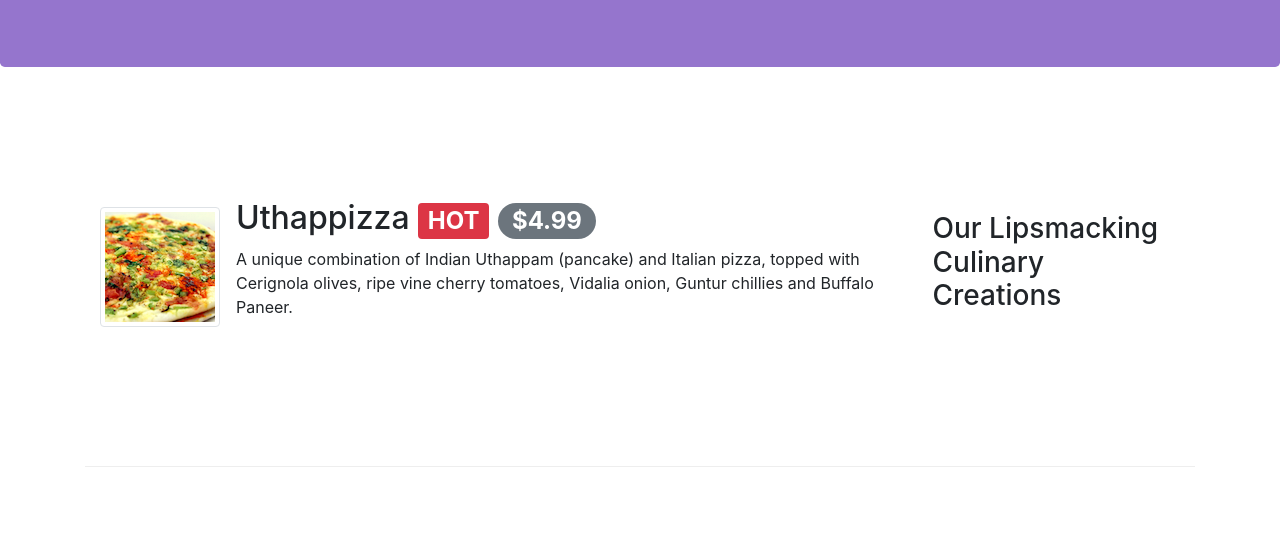
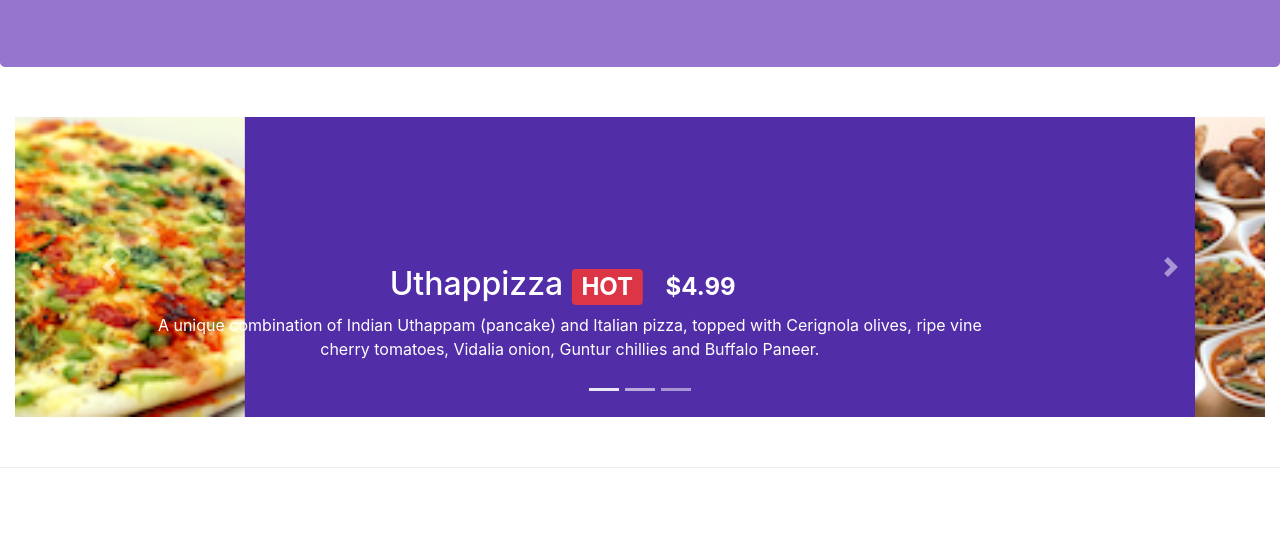
Before and after one commit to Sedki-Sghairi/full-stack-web-dev-course, a website: page index.html in a window 1280 px wide. Shown: the part 267-800 px from the top of the page. Drawn offline with nearby package versions, Linux system fonts and the light colour scheme.

Commit message:
Carousel

```diff
--- a/css/style.css
+++ b/css/style.css
@@ -40,3 +40,17 @@ address {
 	border-right: 1px solid #ddd;
 	padding: 10px;
 }
+.carousel {
+	background: #512da8;
+}
+
+.carousel-item {
+	height: 300px;
+}
+
+.carousel-item img {
+	position: absolute;
+	top: 0;
+	left: 0;
+	min-height: 300px;
+}
--- a/index.html
+++ b/index.html
@@ -93,7 +93,48 @@
             </div>
         </div>
     </header>
-
+    <div class="row row-content">
+        <div class="col">
+            <div id="mycarousel" class="carousel slide" data-ride="carousel">
+                                     <div class="carousel-inner" role="listbox">
+                        <div class="carousel-item active">
+                            <img class="d-block img-fluid"
+                                src="img/uthappizza.png" alt="Uthappizza">
+                            <div class="carousel-caption d-none d-md-block">
+                                <h2>Uthappizza <span class="badge badge-danger">HOT</span> <span class="badge badge-pill badge-default">$4.99</span></h2>
+                                <p class="d-none d-sm-block">A unique combination of Indian Uthappam (pancake) and Italian pizza, topped with Cerignola olives, ripe vine cherry tomatoes, Vidalia onion, Guntur chillies and Buffalo Paneer.</p>
+                            </div>
+                        </div>
+                        <div class="carousel-item">
+                            <div class="carousel-caption d-none d-md-block">
+                                <h2 class="mb-0">Weekend Grand Buffet <span class="badge badge-danger">NEW</span></h2>
+                                <p  class="d-none d-sm-block">Featuring mouthwatering combinations with a choice of five different salads, six enticing appetizers, six main entrees and five choicest desserts. Free flowing bubbly and soft drinks. All for just $19.99 per person </p>
+                            </div>
+                            <img class="d-block img-fluid" src="./img/buffet.png" alt="buffet">
+                        </div>
+                        <div class="carousel-item">
+                            <img class="d-block img-fluid" src="./img/alberto.png" alt="alberto">
+                            <div class="carousel-caption d-none d-md-block">
+                                <h2 class="mt-0">Alberto Somayya</h2>
+                                <h4>Executive Chef</h4>
+                                <p  class="d-none d-sm-block">Award winning three-star Michelin chef with wide International experience having worked closely with whos-who in the culinary world, he specializes in creating mouthwatering Indo-Italian fusion experiences. </p>
+                            </div>
+                        </div>
+                    </div>
+                <ol class="carousel-indicators">
+                     <li data-target="#mycarousel" data-slide-to="0" class="active"></li>
+                     <li data-target="#mycarousel" data-slide-to="1"></li>
+                     <li data-target="#mycarousel" data-slide-to="2"></li>
+                </ol>
+                <a class="carousel-control-prev" href="#mycarousel" role="button" data-slide="prev">
+                    <span class="carousel-control-prev-icon"></span>
+                </a>
+                <a class="carousel-control-next" href="#mycarousel" role="button" data-slide="next">
+                    <span class="carousel-control-next-icon"></span>
+                </a>
+            </div>
+         </div>
+    </div>
     <div class="container">
         <div class="row row-content align-items-center">
             <div class="col-12 col-sm-4 order-sm-last col-md-3">
```
